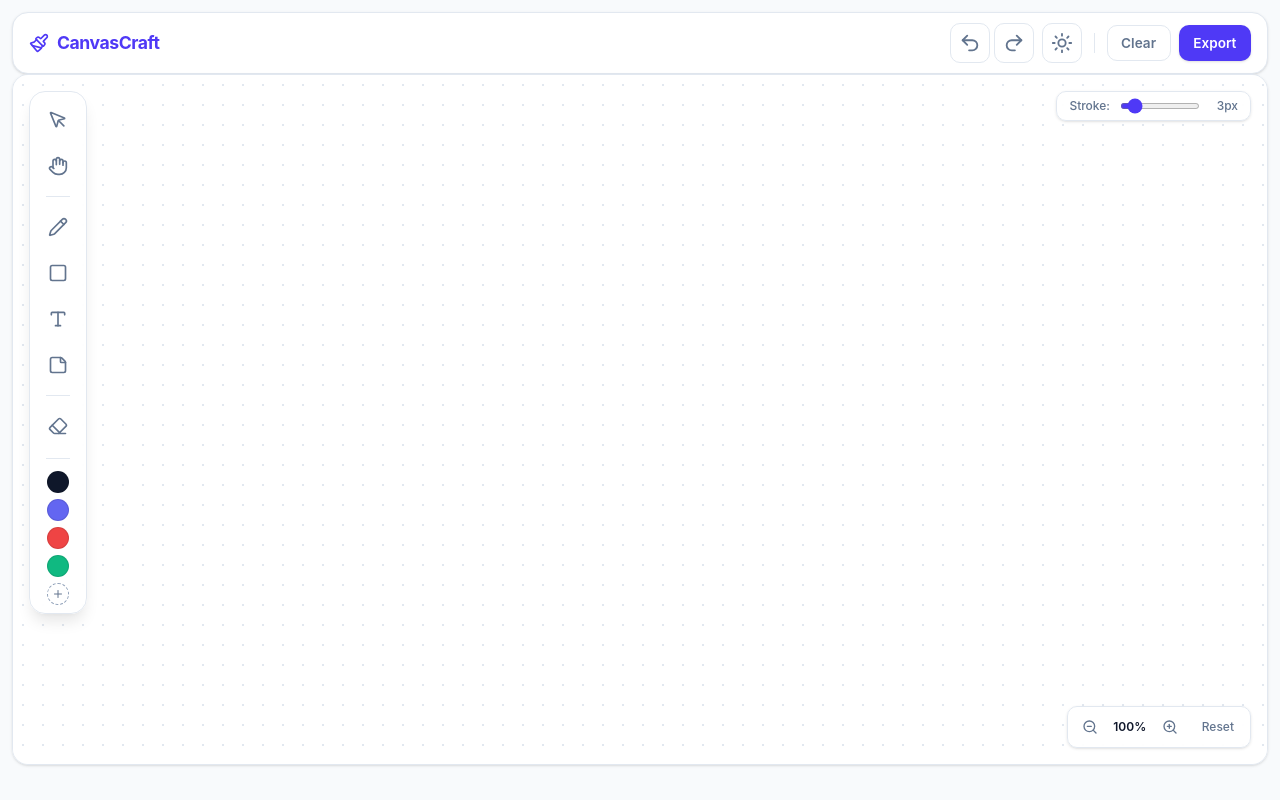
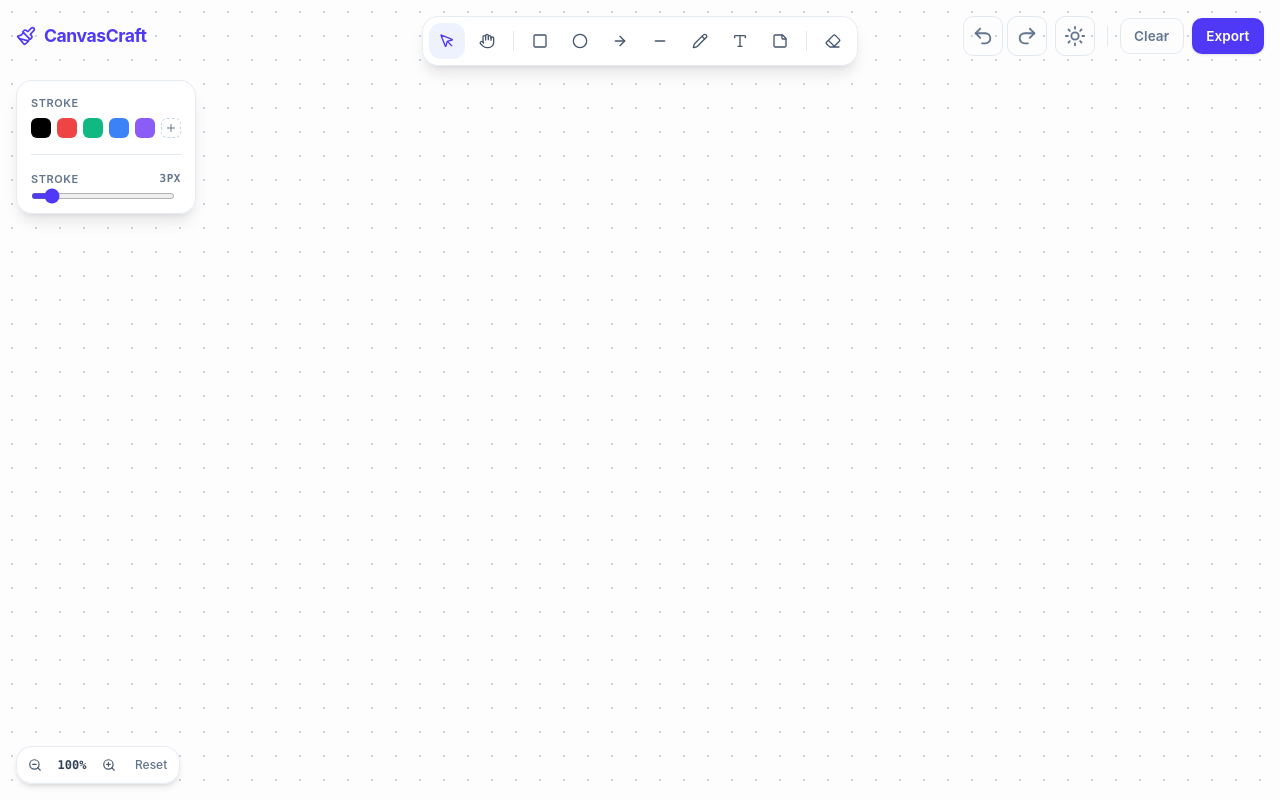
Before and after one commit to SAIDEEPBHANGE/CanvasCraft, a React (Vite) app in the folder CanvasCraftSB/: page / in a window 1280 px wide. Built offline with nearby package versions, Linux system fonts and the light colour scheme.

Commit message:
Mobile Responsive is done

```diff
--- a/CanvasCraftSB/index.html
+++ b/CanvasCraftSB/index.html
@@ -7,13 +7,23 @@
       type="image/svg+xml"
       href="/CanvasCraftSB/src/assets/CanvasCraftSB_ICO.svg"
     />
-    <meta name="viewport" content="width=device-width, initial-scale=1.0" />
+    <meta
+      name="viewport"
+      content="width=device-width, initial-scale=1.0, maximum-scale=1.0, user-scalable=no"
+    />
     <title>CanvasCraft — Collaborative Whiteboard</title>
+    <!-- Inter Font -->
+    <link rel="preconnect" href="https://fonts.googleapis.com" />
+    <link rel="preconnect" href="https://fonts.gstatic.com" crossorigin />
+    <link
+      href="https://fonts.googleapis.com/css2?family=Inter:wght@400;500;600;700&display=swap"
+      rel="stylesheet"
+    />
   </head>
   <body
-    class="flex h-screen flex-col gap-2 overflow-hidden bg-slate-50 p-2 font-sans text-slate-900 transition-colors duration-300 dark:bg-slate-900 dark:text-slate-50 md:gap-3 md:p-3"
+    class="m-0 h-screen w-screen overflow-hidden p-0 touch-none select-none"
   >
-    <div id="root"></div>
+    <div id="root" class="h-full w-full"></div>
     <script type="module" src="/src/main.jsx"></script>
   </body>
 </html>
--- a/CanvasCraftSB/src/App.jsx
+++ b/CanvasCraftSB/src/App.jsx
@@ -3,10 +3,10 @@ import MainBody from "./MainBody";
 
 function App() {
   return (
-    <>
+    <div className="relative flex h-dvh w-screen flex-col overflow-hidden bg-[#fdfdfd] font-sans text-slate-800 select-none touch-none dark:bg-[#121212] dark:text-slate-100 md:block">
       <Header />
       <MainBody />
-    </>
+    </div>
   );
 }
 
--- a/CanvasCraftSB/src/Header.jsx
+++ b/CanvasCraftSB/src/Header.jsx
@@ -3,9 +3,13 @@ import RightHeader from "./HeaderComponents/RightHeader";
 
 function Header() {
   return (
-    <header className="flex shrink-0 items-center justify-between rounded-2xl border border-slate-200 bg-white px-4 py-2.5 shadow-sm transition-colors duration-300 dark:border-slate-700 dark:bg-slate-800">
-      <LeftHeader />
-      <RightHeader />
+    <header className="z-30 flex h-14 w-full shrink-0 items-center justify-between border-b border-slate-200/80 bg-white/95 px-3 py-2 backdrop-blur-md dark:border-slate-800 dark:bg-slate-900/95 md:pointer-events-none md:absolute md:inset-x-0 md:top-0 md:h-auto md:border-none md:bg-transparent md:p-4 md:backdrop-blur-none">
+      <div className="md:pointer-events-auto">
+        <LeftHeader />
+      </div>
+      <div className="md:pointer-events-auto">
+        <RightHeader />
+      </div>
     </header>
   );
 }
--- a/CanvasCraftSB/src/MainBody.jsx
+++ b/CanvasCraftSB/src/MainBody.jsx
@@ -5,10 +5,10 @@ import ZoomFunctions from "./MainBodyComponents/ZoomFunctions";
 
 function MainBody() {
   return (
-    <main className="relative flex h-full w-full flex-1 overflow-hidden rounded-2xl border border-slate-200 shadow-sm dark:border-slate-700">
+    <main className="relative flex-1 w-full h-full overflow-hidden touch-none md:absolute md:inset-0">
+      <WhiteBoard />
       <DrawingTools />
       <PropertiesBar />
-      <WhiteBoard />
       <ZoomFunctions />
     </main>
   );
--- a/CanvasCraftSB/src/MainBodyComponents/DrawingTools.jsx
+++ b/CanvasCraftSB/src/MainBodyComponents/DrawingTools.jsx
@@ -9,177 +9,73 @@ import {
   Type,
   StickyNote,
   Eraser,
-  Plus,
 } from "lucide-react";
 
 function DrawingTools() {
   const toolBtnClass =
-    "flex h-10 w-10 items-center justify-center rounded-[10px] border-none bg-transparent text-slate-500 transition-all duration-150 hover:bg-slate-100 hover:text-slate-900 dark:text-slate-400 dark:hover:bg-slate-800 dark:hover:text-slate-50 [&.active]:bg-indigo-50 [&.active]:text-indigo-600 dark:[&.active]:bg-indigo-500/15 dark:[&.active]:text-indigo-400";
-
-  const dropdownItemClass =
-    "flex w-full items-center gap-2 rounded-md bg-transparent px-2.5 py-1.5 text-left text-xs font-medium text-slate-500 transition-colors duration-150 hover:bg-indigo-50 hover:text-indigo-600 dark:text-slate-400 dark:hover:bg-indigo-500/15 dark:hover:text-indigo-400 [&.active]:bg-indigo-50 [&.active]:text-indigo-600 dark:[&.active]:bg-indigo-500/15 dark:[&.active]:text-indigo-400";
+    "flex h-9 w-9 shrink-0 items-center justify-center rounded-xl border-none bg-transparent text-slate-600 transition-all hover:bg-slate-100 active:scale-95 dark:text-slate-400 dark:hover:bg-slate-800 [&.active]:bg-indigo-50 [&.active]:text-indigo-600 dark:[&.active]:bg-indigo-500/20 dark:[&.active]:text-indigo-400";
 
   return (
     <aside
       id="toolBar"
       aria-label="Drawing Tools"
-      className="fixed bottom-4 left-1/2 z-10 flex max-w-[calc(100%-2rem)] -translate-x-1/2 flex-row items-center gap-2 rounded-full border border-slate-200 bg-white/85 p-2 shadow-[0_10px_15px_-3px_rgba(0,0,0,0.1),0_4px_6px_-4px_rgba(0,0,0,0.05)] backdrop-blur-md transition-all duration-300 dark:border-slate-700 dark:bg-slate-800/85 dark:shadow-[0_10px_15px_-3px_rgba(0,0,0,0.4)] md:absolute md:top-4 md:bottom-auto md:left-4 md:translate-x-0 md:flex-col md:rounded-2xl md:p-2"
+      className="fixed bottom-4 inset-x-3 z-30 mx-auto flex max-w-fit items-center gap-1 overflow-x-auto rounded-2xl border border-slate-200/80 bg-white/95 p-1.5 shadow-lg backdrop-blur-md no-scrollbar dark:border-slate-800 dark:bg-slate-900/95 md:absolute md:top-4 md:bottom-auto md:inset-x-0"
     >
-      {/* Tool Group */}
-      <div className="flex flex-row items-center gap-1 md:flex-col md:gap-1.5">
       <button
-          className={toolBtnClass}
+        className={`${toolBtnClass} active`}
         data-tool="select"
-          title="Select (V)"
-          aria-label="Select Tool"
+        title="Selection (V)"
       >
-          <MousePointer className="h-5 w-5 stroke-2" />
+        <MousePointer className="h-4 w-4 stroke-2" />
       </button>
+
+      <button className={toolBtnClass} data-tool="pan" title="Pan (H)">
+        <Hand className="h-4 w-4 stroke-2" />
+      </button>
+
+      <div className="mx-1 h-5 w-px shrink-0 bg-slate-200 dark:bg-slate-700" />
 
       <button
         className={toolBtnClass}
-          data-tool="pan"
-          title="Hand / Pan (H)"
-          aria-label="Pan Tool"
+        data-tool="rectangle"
+        title="Rectangle (R)"
       >
-          <Hand className="h-5 w-5 stroke-2" />
+        <Square className="h-4 w-4 stroke-2" />
       </button>
 
-        {/* Mini separator */}
-        <div className="mx-1 h-5 w-px bg-slate-200 dark:bg-slate-700 md:my-1 md:h-px md:w-6" />
-
-        <button
-          className={toolBtnClass}
-          data-tool="pencil"
-          title="Pencil (P)"
-          aria-label="Pencil Tool"
-        >
-          <Pencil className="h-5 w-5 stroke-2" />
+      <button className={toolBtnClass} data-tool="circle" title="Circle (C)">
+        <Circle className="h-4 w-4 stroke-2" />
       </button>
 
-        {/* Shape selector container + dropdown */}
-        <div className="group relative">
-          <button
-            className={toolBtnClass}
-            data-tool="shape"
-            id="shapeMenuBtn"
-            title="Shapes (S)"
-            aria-label="Shape Selector"
-          >
-            <Square className="h-5 w-5 stroke-2" />
+      <button className={toolBtnClass} data-tool="arrow" title="Arrow (A)">
+        <ArrowRight className="h-4 w-4 stroke-2" />
       </button>
 
-          {/* Submenu: sits above toolbar on mobile, sits to the right on desktop */}
-          <div
-            id="shapeMenu"
-            className="invisible absolute bottom-[calc(100%+0.75rem)] left-1/2 z-20 flex min-w-32.5 -translate-x-1/2 translate-y-2 flex-col gap-1 rounded-[10px] border border-slate-200 bg-white p-1.5 opacity-0 shadow-[0_10px_15px_-3px_rgba(0,0,0,0.1),0_4px_6px_-4px_rgba(0,0,0,0.05)] transition-all duration-200 group-hover:visible group-hover:translate-y-0 group-hover:opacity-100 dark:border-slate-700 dark:bg-slate-800 dark:shadow-[0_10px_15px_-3px_rgba(0,0,0,0.4)] md:top-0 md:bottom-auto md:left-[calc(100%+0.5rem)] md:-translate-x-2 md:translate-y-0 md:group-hover:translate-x-0"
-          >
-            <button
-              className={dropdownItemClass}
-              data-shape="rectangle"
-              title="Rectangle"
-            >
-              <Square className="h-4 w-4" />
-              <span>Rectangle</span>
+      <button className={toolBtnClass} data-tool="line" title="Line (L)">
+        <Minus className="h-4 w-4 stroke-2" />
       </button>
-            <button
-              className={dropdownItemClass}
-              data-shape="circle"
-              title="Circle"
-            >
-              <Circle className="h-4 w-4" />
-              <span>Circle</span>
+
+      <button className={toolBtnClass} data-tool="pencil" title="Draw (P)">
+        <Pencil className="h-4 w-4 stroke-2" />
       </button>
-            <button
-              className={dropdownItemClass}
-              data-shape="line"
-              title="Line"
-            >
-              <Minus className="h-4 w-4" />
-              <span>Line</span>
-            </button>
-            <button
-              className={dropdownItemClass}
-              data-shape="arrow"
-              title="Arrow"
-            >
-              <ArrowRight className="h-4 w-4" />
-              <span>Arrow</span>
-            </button>
-          </div>
-        </div>
 
-        <button
-          className={toolBtnClass}
-          data-tool="text"
-          title="Text (T)"
-          aria-label="Text Tool"
-        >
-          <Type className="h-5 w-5 stroke-2" />
+      <button className={toolBtnClass} data-tool="text" title="Text (T)">
+        <Type className="h-4 w-4 stroke-2" />
       </button>
 
       <button
         className={toolBtnClass}
         data-tool="sticky"
         title="Sticky Note (N)"
-          aria-label="Sticky Note Tool"
       >
-          <StickyNote className="h-5 w-5 stroke-2" />
+        <StickyNote className="h-4 w-4 stroke-2" />
       </button>
 
-        {/* Mini separator */}
-        <div className="mx-1 h-5 w-px bg-slate-200 dark:bg-slate-700 md:my-1 md:h-px md:w-6" />
+      <div className="mx-1 h-5 w-px shrink-0 bg-slate-200 dark:bg-slate-700" />
 
-        <button
-          className={toolBtnClass}
-          data-tool="eraser"
-          title="Eraser (E)"
-          aria-label="Eraser Tool"
-        >
-          <Eraser className="h-5 w-5 stroke-2" />
+      <button className={toolBtnClass} data-tool="eraser" title="Eraser (E)">
+        <Eraser className="h-4 w-4 stroke-2" />
       </button>
-      </div>
-
-      {/* Main Toolbar Divider */}
-      <div className="mx-1 h-6 w-px bg-slate-200 dark:bg-slate-700 md:my-1 md:h-px md:w-6" />
-
-      {/* Color Palette */}
-      <div
-        id="colorPicker"
-        title="Color Palette"
-        className="flex flex-row items-center gap-1.5 md:flex-col md:gap-1.5"
-      >
-        <span
-          className="h-5.5 w-5.5 cursor-pointer rounded-full border border-black/10 bg-[#0f172a] transition-transform duration-150 hover:scale-115 active:outline-2 active:outline-offset-2 active:outline-indigo-600 [&.active]:outline-2 [&.active]:outline-offset-2 [&.active]:outline-indigo-600"
-          data-color="#0f172a"
-        />
-        <span
-          className="h-5.5 w-5.5 cursor-pointer rounded-full border border-black/10 bg-[#6366f1] transition-transform duration-150 hover:scale-115 active:outline-2 active:outline-offset-2 active:outline-indigo-600 [&.active]:outline-2 [&.active]:outline-offset-2 [&.active]:outline-indigo-600"
-          data-color="#6366f1"
-        />
-        <span
-          className="h-5.5 w-5.5 cursor-pointer rounded-full border border-black/10 bg-[#ef4444] transition-transform duration-150 hover:scale-115 active:outline-2 active:outline-offset-2 active:outline-indigo-600 [&.active]:outline-2 [&.active]:outline-offset-2 [&.active]:outline-indigo-600"
-          data-color="#ef4444"
-        />
-        <span
-          className="h-5.5 w-5.5 cursor-pointer rounded-full border border-black/10 bg-[#10b981] transition-transform duration-150 hover:scale-115 active:outline-2 active:outline-offset-2 active:outline-indigo-600 [&.active]:outline-2 [&.active]:outline-offset-2 [&.active]:outline-indigo-600"
-          data-color="#10b981"
-        />
-
-        {/* Custom Color Input */}
-        <label
-          className="relative flex h-5.5 w-5.5 cursor-pointer items-center justify-center rounded-full border border-dashed border-slate-400 text-slate-500 transition-colors hover:border-slate-600 dark:border-slate-500 dark:text-slate-400"
-          title="Custom Color"
-        >
-          <input
-            type="color"
-            id="customColorInput"
-            defaultValue="#0f172a"
-            className="absolute inset-0 h-full w-full cursor-pointer opacity-0"
-          />
-          <Plus className="h-3 w-3" />
-        </label>
-      </div>
     </aside>
   );
 }
--- a/CanvasCraftSB/src/MainBodyComponents/PropertiesBar.jsx
+++ b/CanvasCraftSB/src/MainBodyComponents/PropertiesBar.jsx
@@ -1,24 +1,67 @@
+import { Plus } from "lucide-react";
+
 function PropertiesBar() {
+  const colors = ["#000000", "#ef4444", "#10b981", "#3b82f6", "#8b5cf6"];
+
   return (
-    <div
+    <aside
       id="propertiesBar"
-      className="absolute top-2 right-2 z-10 flex items-center gap-2.5 rounded-[10px] border border-slate-200 bg-white/85 px-3 py-1.5 text-xs font-medium text-slate-500 shadow-sm backdrop-blur-md dark:border-slate-700 dark:bg-slate-800/85 dark:text-slate-400 md:top-4 md:right-4"
+      aria-label="Properties"
+      className="fixed bottom-20 left-1/2 z-20 flex -translate-x-1/2 items-center gap-3 rounded-2xl border border-slate-200/80 bg-white/95 px-3.5 py-2 shadow-lg backdrop-blur-md dark:border-slate-800 dark:bg-slate-900/95 md:absolute md:top-20 md:bottom-auto md:left-4 md:translate-x-0 md:flex-col md:items-start md:p-3.5"
     >
+      {/* Stroke Color */}
+      <div className="flex items-center gap-2 md:flex-col md:items-start md:gap-1.5">
+        <span className="hidden text-[11px] font-semibold tracking-wider text-slate-500 uppercase dark:text-slate-400 md:inline">
+          Stroke
+        </span>
+        <div className="flex items-center gap-1.5">
+          {colors.map((color) => (
+            <button
+              key={color}
+              type="button"
+              data-color={color}
+              style={{ backgroundColor: color }}
+              className="h-5 w-5 shrink-0 rounded-md ring-offset-1 transition-transform hover:scale-110 active:ring-2 active:ring-indigo-500 dark:ring-offset-slate-900"
+            />
+          ))}
+          <label
+            className="relative flex h-5 w-5 shrink-0 cursor-pointer items-center justify-center rounded-md border border-dashed border-slate-300 text-slate-500 hover:border-slate-500 dark:border-slate-700"
+            title="Custom Color"
+          >
+            <input
+              type="color"
+              id="customColorInput"
+              defaultValue="#000000"
+              className="absolute inset-0 cursor-pointer opacity-0"
+            />
+            <Plus className="h-3 w-3" />
+          </label>
+        </div>
+      </div>
+
+      {/* Divider */}
+      <div className="h-5 w-px bg-slate-200 dark:bg-slate-700 md:my-1 md:h-px md:w-full" />
+
+      {/* Stroke Width Slider */}
+      <div className="flex items-center gap-2 md:w-full md:flex-col md:items-start md:gap-1.5">
+        <div className="flex items-center justify-between text-[11px] font-semibold tracking-wider text-slate-500 uppercase dark:text-slate-400 md:w-full">
           <label htmlFor="strokeWidth" className="cursor-pointer select-none">
-        Stroke:
+            Stroke
           </label>
+          <span id="strokeWidthValue" className="font-mono text-[11px]">
+            3px
+          </span>
+        </div>
         <input
           type="range"
           id="strokeWidth"
           min="1"
           max="20"
           defaultValue="3"
-        className="h-1.5 w-20 cursor-pointer accent-indigo-600 dark:accent-indigo-400"
+          className="h-1.5 w-20 cursor-pointer accent-indigo-600 dark:accent-indigo-400 md:w-36"
         />
-      <span id="strokeWidthValue" className="min-w-7 select-none text-right">
-        3px
-      </span>
       </div>
+    </aside>
   );
 }
 
--- a/CanvasCraftSB/src/MainBodyComponents/WhiteBoard.jsx
+++ b/CanvasCraftSB/src/MainBodyComponents/WhiteBoard.jsx
@@ -1,7 +1,40 @@
+import { useEffect, useRef } from "react";
+
 function WhiteBoard() {
+  const canvasRef = useRef(null);
+
+  useEffect(() => {
+    const canvas = canvasRef.current;
+    if (!canvas) return;
+
+    const resizeCanvas = () => {
+      const dpr = window.devicePixelRatio || 1;
+      const rect = canvas.parentElement.getBoundingClientRect();
+
+      canvas.width = rect.width * dpr;
+      canvas.height = rect.height * dpr;
+
+      const ctx = canvas.getContext("2d");
+      if (ctx) {
+        ctx.scale(dpr, dpr);
+      }
+    };
+
+    resizeCanvas();
+    window.addEventListener("resize", resizeCanvas);
+    return () => window.removeEventListener("resize", resizeCanvas);
+  }, []);
+
   return (
-    <section className="h-full w-full touch-none bg-white bg-[radial-gradient(#e2e8f0_1px,transparent_1px)] bg-size-[20px_20px] dark:bg-slate-800 dark:bg-[radial-gradient(#334155_1px,transparent_1px)]">
-      <canvas id="whiteboard" className="block h-full w-full"></canvas>
+    <section
+      aria-label="Canvas Workspace"
+      className="relative h-full w-full touch-none overflow-hidden bg-[#fdfdfd] bg-[radial-gradient(#cbd5e1_1px,transparent_1px)] bg-size-[24px_24px] dark:bg-[#121212] dark:bg-[radial-gradient(#27272a_1px,transparent_1px)]"
+    >
+      <canvas
+        id="whiteboard"
+        ref={canvasRef}
+        className="block h-full w-full touch-none"
+      />
     </section>
   );
 }
--- a/CanvasCraftSB/src/MainBodyComponents/ZoomFunctions.jsx
+++ b/CanvasCraftSB/src/MainBodyComponents/ZoomFunctions.jsx
@@ -1,34 +1,48 @@
 import { ZoomIn, ZoomOut } from "lucide-react";
 
 function ZoomFunctions() {
+  const btnClass =
+    "flex h-7 w-7 items-center justify-center rounded-lg text-slate-600 transition-colors hover:bg-slate-100 active:scale-95 dark:text-slate-400 dark:hover:bg-slate-800";
+
   return (
-    <div className="absolute right-4 bottom-4 z-10 hidden items-center gap-1.5 rounded-[10px] border border-slate-200 bg-white/85 px-2 py-1.5 text-xs font-semibold text-slate-900 shadow-sm backdrop-blur-md dark:border-slate-700 dark:bg-slate-800/85 dark:text-slate-50 md:flex">
+    <div
+      id="zoomControls"
+      aria-label="Zoom Controls"
+      className="fixed bottom-4 left-3 z-20 flex items-center gap-1 rounded-2xl border border-slate-200/80 bg-white/95 p-1 shadow-md backdrop-blur-md dark:border-slate-800 dark:bg-slate-900/95 md:absolute md:bottom-4 md:left-4"
+    >
       <button
         id="zoomOutBtn"
+        type="button"
         title="Zoom Out (-)"
         aria-label="Zoom Out"
-        className="flex h-7 w-7 items-center justify-center rounded-md border-none bg-transparent text-slate-500 transition-colors hover:bg-slate-100 hover:text-slate-900 dark:text-slate-400 dark:hover:bg-slate-700 dark:hover:text-slate-50"
+        className={btnClass}
       >
-        <ZoomOut className="h-4 w-4" />
+        <ZoomOut className="h-3.5 w-3.5 stroke-2" />
       </button>
 
-      <span id="zoomLevel" className="min-w-10 text-center select-none">
+      <span
+        id="zoomLevel"
+        className="min-w-9.5 select-none text-center font-mono text-xs font-semibold text-slate-700 dark:text-slate-300"
+      >
         100%
       </span>
 
       <button
         id="zoomInBtn"
+        type="button"
         title="Zoom In (+)"
         aria-label="Zoom In"
-        className="flex h-7 w-7 items-center justify-center rounded-md border-none bg-transparent text-slate-500 transition-colors hover:bg-slate-100 hover:text-slate-900 dark:text-slate-400 dark:hover:bg-slate-700 dark:hover:text-slate-50"
+        className={btnClass}
       >
-        <ZoomIn className="h-4 w-4" />
+        <ZoomIn className="h-3.5 w-3.5 stroke-2" />
       </button>
 
+      {/* Hidden on small mobile screens to keep the bottom pill compact */}
       <button
         id="zoomResetBtn"
+        type="button"
         title="Reset Zoom"
-        className="ml-1 rounded-md px-2 py-1 text-xs font-medium text-slate-500 transition-colors hover:bg-slate-100 hover:text-slate-900 dark:text-slate-400 dark:hover:bg-slate-700 dark:hover:text-slate-50"
+        className="hidden rounded-lg px-2 py-1 text-xs font-medium text-slate-500 transition-colors hover:bg-slate-100 hover:text-slate-900 dark:text-slate-400 dark:hover:bg-slate-800 dark:hover:text-slate-100 sm:inline-block"
       >
         Reset
       </button>
```
Lines whose indentation alone changed are shown as unchanged.
